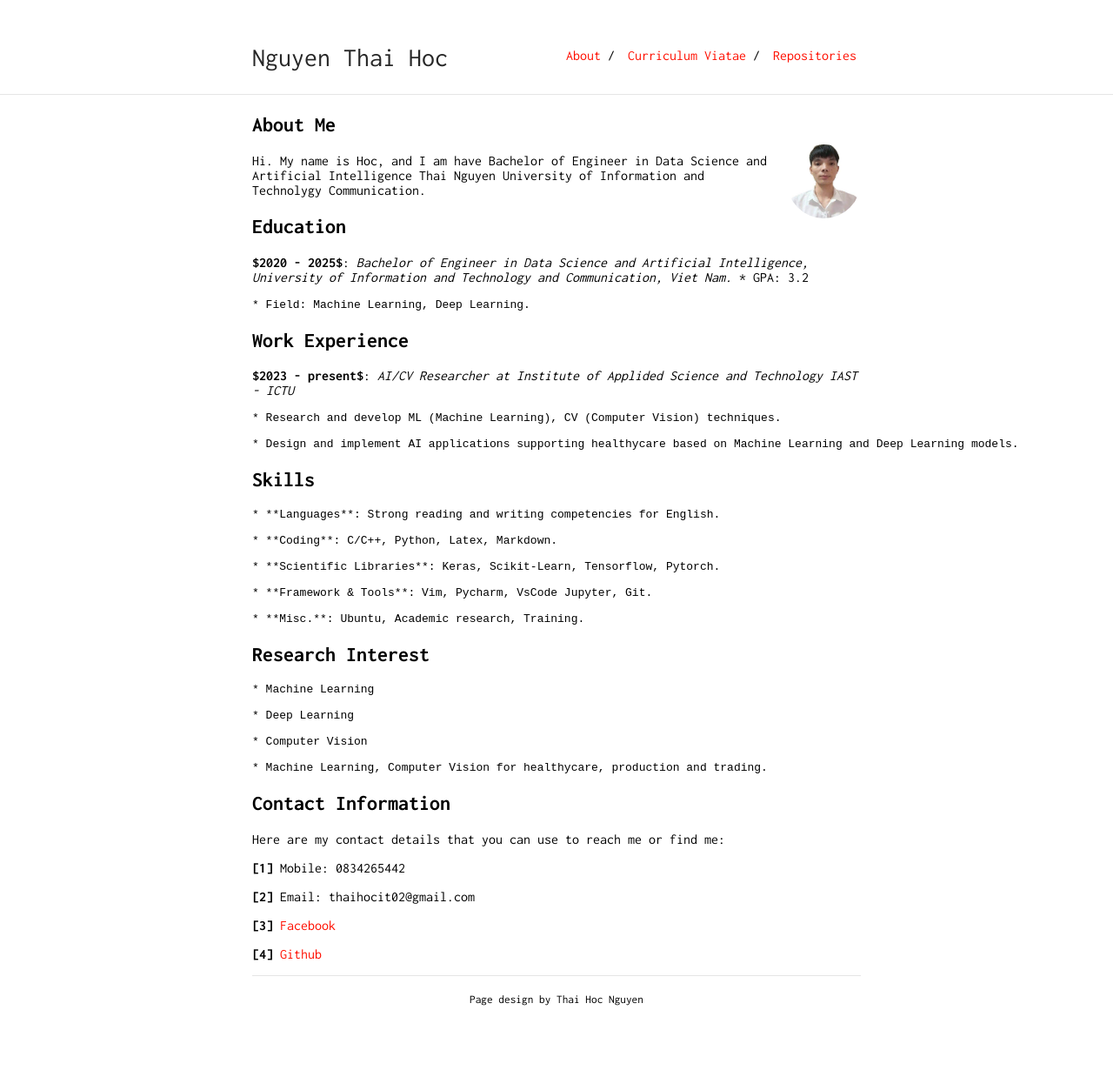
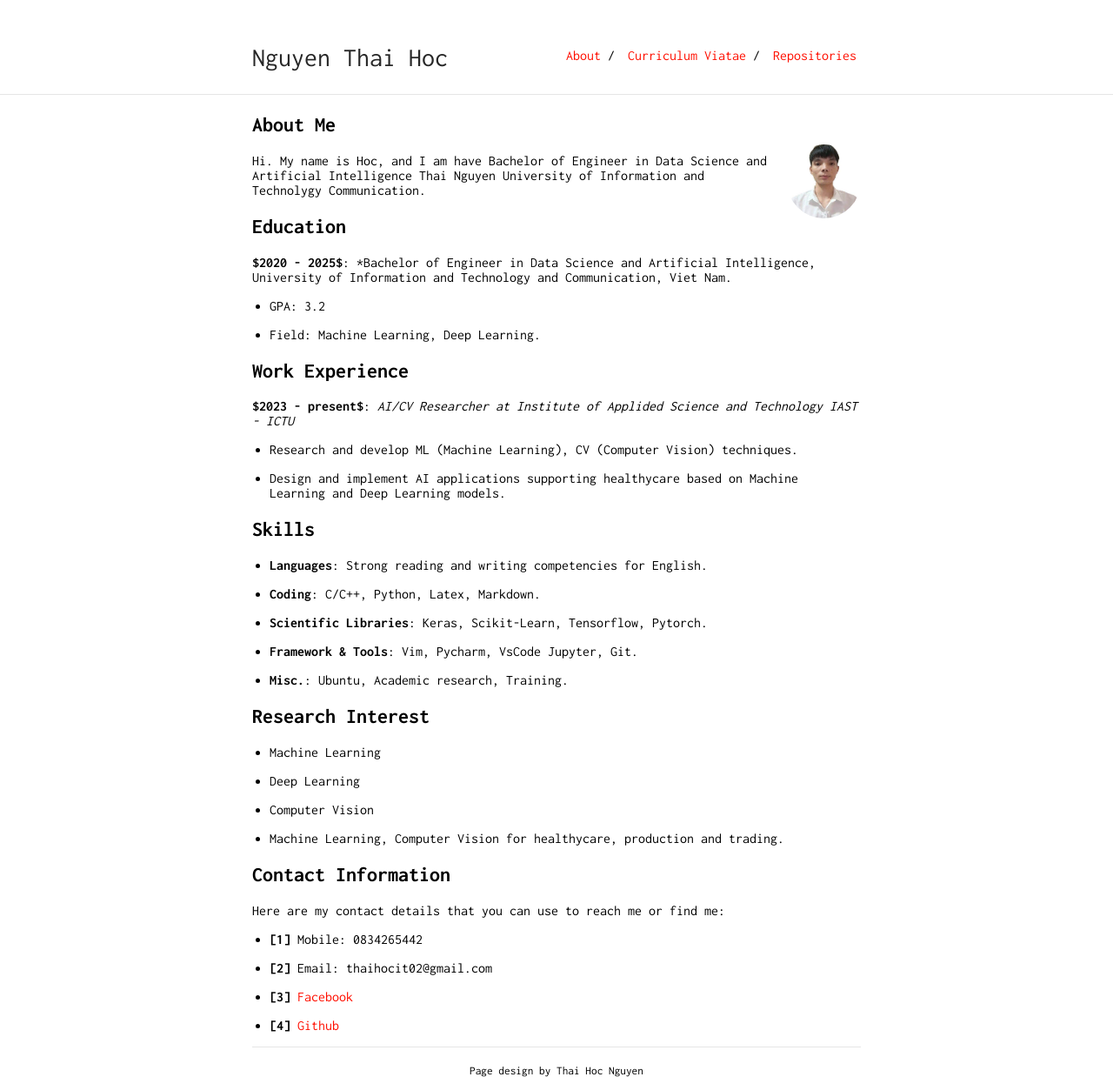
Before and after one commit to nguyenthaihoc02/About-Me, a Jekyll site: the page built from index.md, in a window 1280 px wide. Shown: the whole page at 87% size. Built offline with Jekyll 4.4.1, drawn with Linux system fonts in a browser that asks for light colours; our own code applies the rules of GitHub Pages for plain Markdown files; before the commit the page ends 1156 px from its top, so only the background shows below that.

Commit message:
hocyeuphuong

```diff
--- a/index.md
+++ b/index.md
@@ -11,47 +11,48 @@ Hi. My name is Hoc, and I am have Bachelor of Engineer in Data Science and Artif
 
 ## Education
 
-**$2020 - 2025$**: *Bachelor of Engineer in Data Science and Artificial Intelligence, University of Information and Technology and Communication, Viet Nam.*
-    * GPA: 3.2
+**$2020 - 2025$**: *Bachelor of Engineer in Data Science and Artificial Intelligence, University of Information and Technology and Communication, Viet Nam.
 
-    * Field: Machine Learning, Deep Learning.
+* GPA: 3.2
+
+* Field: Machine Learning, Deep Learning.
 
 ## Work Experience
 
 **$2023 - present$**: *AI/CV Researcher at Institute of Applided Science and Technology IAST - ICTU*
 
-    * Research and develop ML (Machine Learning), CV (Computer Vision) techniques.
+* Research and develop ML (Machine Learning), CV (Computer Vision) techniques.
 
-    * Design and implement AI applications supporting healthycare based on Machine Learning and Deep Learning models.
+* Design and implement AI applications supporting healthycare based on Machine Learning and Deep Learning models.
 
 ## Skills
 
-    * **Languages**: Strong reading and writing competencies for English.
+* **Languages**: Strong reading and writing competencies for English.
 
-    * **Coding**: C/C++, Python, Latex, Markdown.
+* **Coding**: C/C++, Python, Latex, Markdown.
 
-    * **Scientific Libraries**: Keras, Scikit-Learn, Tensorflow, Pytorch.
+* **Scientific Libraries**: Keras, Scikit-Learn, Tensorflow, Pytorch.
 
-    * **Framework & Tools**: Vim, Pycharm, VsCode Jupyter, Git.
+* **Framework & Tools**: Vim, Pycharm, VsCode Jupyter, Git.
 
-    * **Misc.**: Ubuntu, Academic research, Training.
+* **Misc.**: Ubuntu, Academic research, Training.
 
 ## Research Interest
-    * Machine Learning
+* Machine Learning
 
-    * Deep Learning
+* Deep Learning
 
-    * Computer Vision
+* Computer Vision
 
-    * Machine Learning, Computer Vision for healthycare, production and trading.
+* Machine Learning, Computer Vision for healthycare, production and trading.
 
 ## Contact Information
 Here are my contact details that you can use to reach me or find me:
 
-**[1]** Mobile: 0834265442
+* **[1]** Mobile: 0834265442
 
-**[2]** Email: thaihocit02@gmail.com
+* **[2]** Email: thaihocit02@gmail.com
 
-**[3]** [Facebook](https://www.facebook.com/NguyenThaiHoc.IT)
+* **[3]** [Facebook](https://www.facebook.com/NguyenThaiHoc.IT)
 
-**[4]** [Github](https://github.com/nguyenthaihoc02)
+* **[4]** [Github](https://github.com/nguyenthaihoc02)
```
